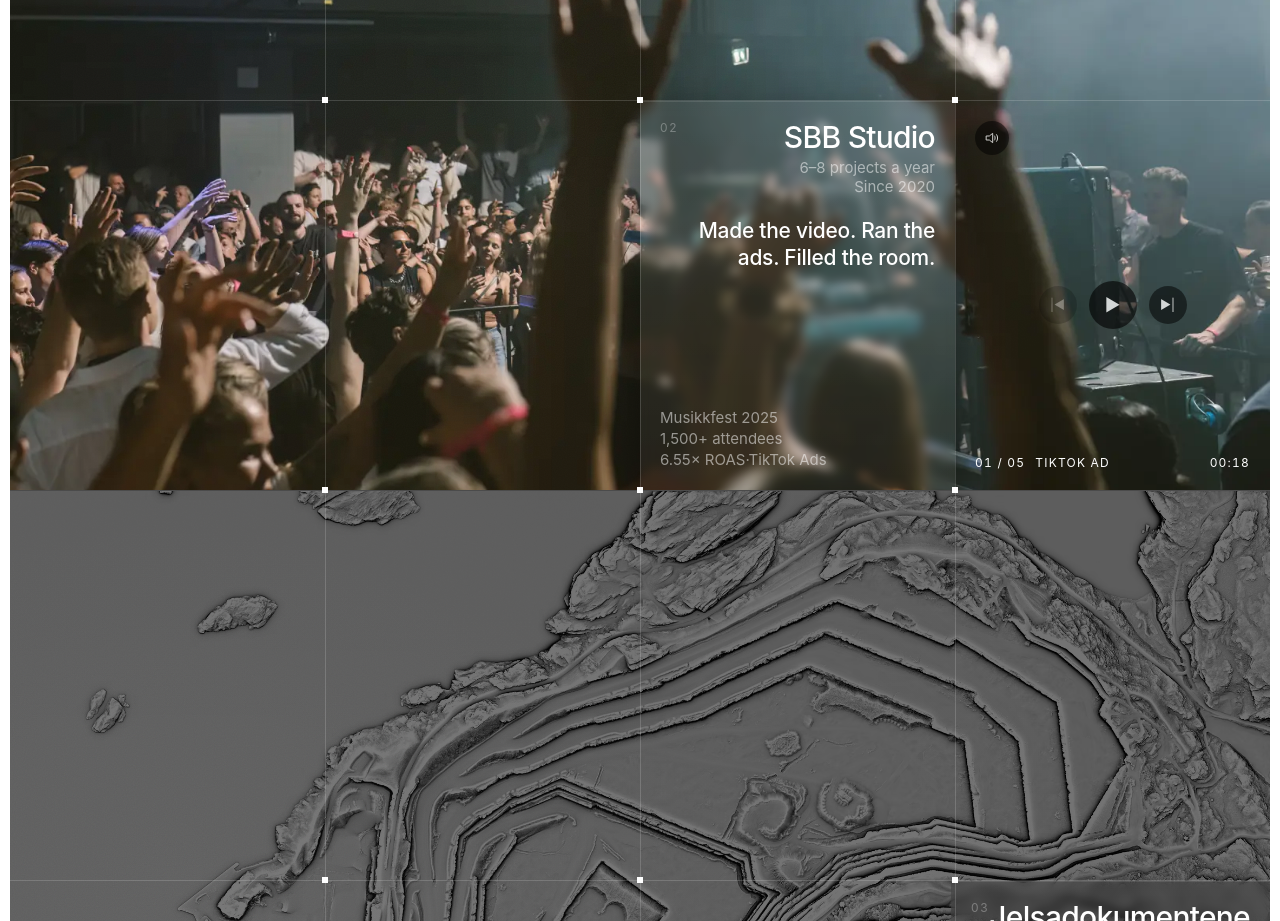
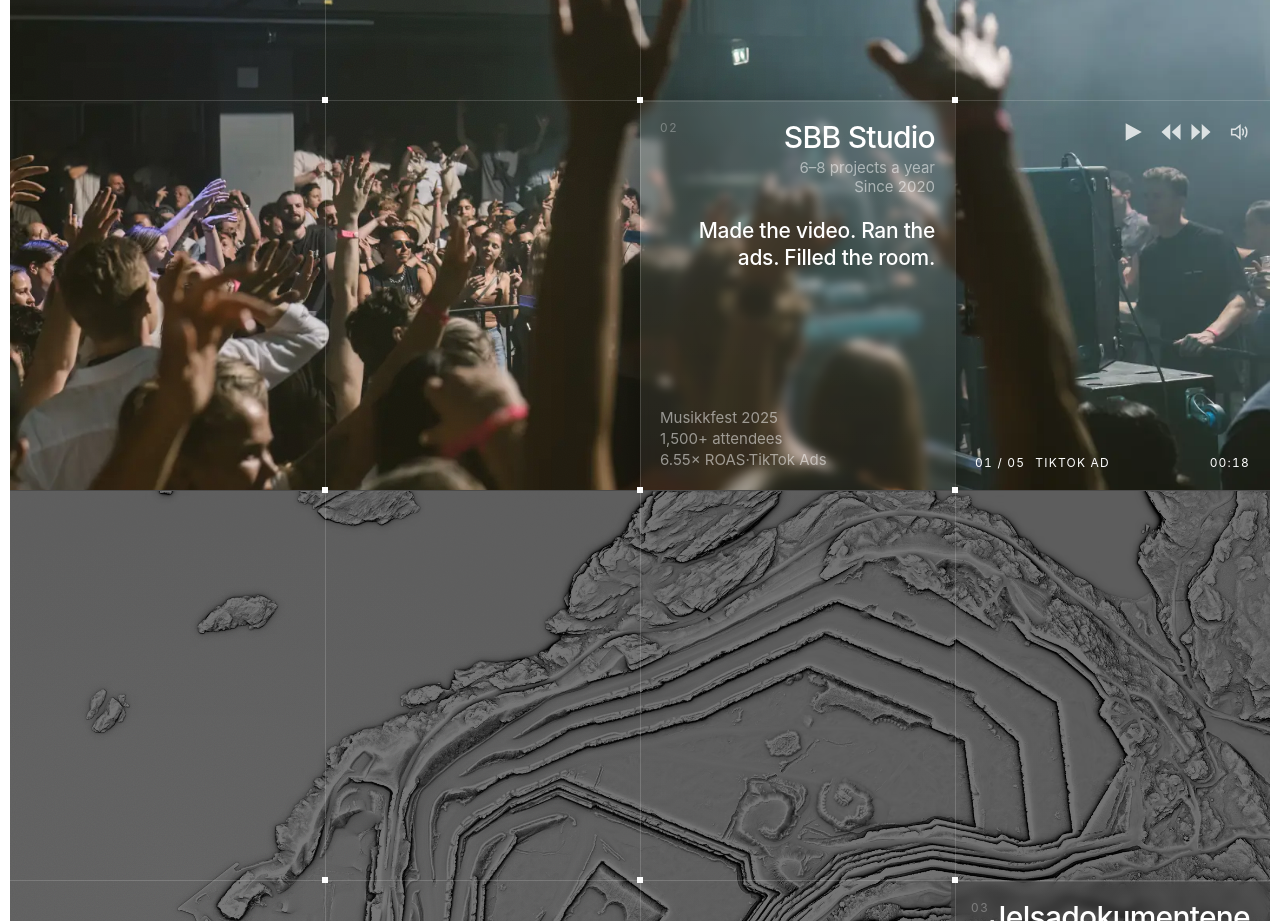
Before and after one commit to sbbstudio/Portefolio, a plain HTML site: page grid-video.html in a window 1280 px wide. Shown: the part 2640-3561 px from the top of the page. Drawn offline with Linux system fonts and the light colour scheme.

Commit message:
feat: publish compact SBB media controls

```diff
--- a/grid-video.html
+++ b/grid-video.html
@@ -765,7 +765,7 @@ body.ready .rl { opacity: 1; transform: none; }
 }
 .card--sbb .card__box { z-index: 3; }
 
-/* Filmvelger i rute 8: ikonbasert lyd, transport i sentrum
+/* Filmvelger i rute 8: ikonbasert lyd, transport øverst til høyre
    og filmnummer/tittel/lengde på nederste tekstbaseline.      */
 .sbb__controls {
   grid-column: 4 / 5;
@@ -786,14 +786,14 @@ body.ready .rl { opacity: 1; transform: none; }
   border: 0;
   margin: 0;
   padding: 0;
-  background: rgba(0, 0, 0, .66);
+  background: transparent;
   color: var(--ink);
   font: inherit;
   font-size: var(--t-fine);
   line-height: 1;
   cursor: pointer;
   opacity: .78;
-  transition: opacity .25s var(--ez), background-color .25s var(--ez);
+  transition: opacity .25s var(--ez), transform .25s var(--ez);
   pointer-events: auto;
 }
 .sbb__control:hover,
@@ -801,19 +801,11 @@ body.ready .rl { opacity: 1; transform: none; }
 .sbb__control:focus-visible {
   outline: 2px solid var(--ink);
   outline-offset: 3px;
-  background: rgba(0, 0, 0, .88);
 }
 .sbb__control:disabled { cursor: default; opacity: .28; }
 
 .sbb__sound {
-  grid-column: 1 / 2;
-  grid-row: 1 / 2;
-  align-self: start;
-  justify-self: start;
-  width: 34px;
-  height: 34px;
   padding: 0;
-  border-radius: 50%;
   display: grid;
   place-items: center;
 }
@@ -832,28 +824,43 @@ body.ready .rl { opacity: 1; transform: none; }
 .sbb__sound:disabled .sbb__sound-slash { display: block; }
 .sbb__transport {
   grid-column: 1 / -1;
-  grid-row: 2 / 3;
-  align-self: center;
-  justify-self: center;
+  grid-row: 1 / 2;
+  align-self: start;
+  justify-self: end;
   display: flex;
   align-items: center;
-  gap: 12px;
+  gap: 8px;
   pointer-events: auto;
 }
 .sbb__transport .sbb__control {
-  width: 38px;
-  height: 38px;
-  border-radius: 50%;
+  width: 22px;
+  height: 22px;
   display: grid;
   place-items: center;
   letter-spacing: 0;
 }
+.sbb__transport .sbb__control:hover { transform: scale(1.06); }
+.sbb__transport svg {
+  width: 100%;
+  height: 100%;
+  display: block;
+  fill: currentColor;
+}
 .sbb__transport .sbb__control--play {
-  width: 48px;
-  height: 48px;
-  font-size: 17px;
-  background: rgba(0, 0, 0, .78);
-}
+  width: 22px;
+  height: 22px;
+}
+.sbb__control--play + .sbb__control,
+.sbb__transport [data-sbb-forward] + .sbb__sound { margin-left: 8px; }
+.sbb__transport .sbb__sound svg {
+  width: 100%;
+  height: 100%;
+  fill: none;
+  stroke-width: 1.7;
+}
+.sbb__control--play .sbb__icon--pause { display: none; }
+.sbb__control--play.is-playing .sbb__icon--play { display: none; }
+.sbb__control--play.is-playing .sbb__icon--pause { display: block; }
 .sbb__meta {
   grid-column: 1 / -1;
   grid-row: 3 / 4;
@@ -1755,6 +1762,25 @@ body.ready .rl { opacity: 1; transform: none; }
           <img src="assets/opt/sbb-musikkfest-cover.webp?v=2" alt="Publikum og DJ under Musikkfest 2024" loading="lazy" decoding="async" width="1600" height="1202" />
         </div>
         <div class="sbb__controls" role="group" aria-label="SBB film selector">
+          <div class="sbb__transport">
+            <button class="sbb__control sbb__control--play" type="button" data-sbb-play aria-controls="sbb-tiktok-ad sbb-done sbb-kalk23 sbb-fight-club sbb-story-3-musikkfest" aria-label="Play selected video">
+              <svg class="sbb__icon--play" viewBox="0 0 30 30" aria-hidden="true" focusable="false">
+                <path d="M5 3 27 15 5 27z"></path>
+              </svg>
+              <svg class="sbb__icon--pause" viewBox="0 0 30 30" aria-hidden="true" focusable="false">
+                <path d="M6 3h7v24H6zM17 3h7v24h-7z"></path>
+              </svg>
+            </button>
+            <button class="sbb__control" type="button" data-sbb-back aria-controls="sbb-tiktok-ad sbb-done sbb-kalk23 sbb-fight-club sbb-story-3-musikkfest" aria-label="Previous video">
+              <svg viewBox="0 0 30 30" aria-hidden="true" focusable="false">
+                <path d="M14 4 2 15l12 11zM28 4 16 15l12 11z"></path>
+              </svg>
+            </button>
+            <button class="sbb__control" type="button" data-sbb-forward aria-controls="sbb-tiktok-ad sbb-done sbb-kalk23 sbb-fight-club sbb-story-3-musikkfest" aria-label="Next video">
+              <svg viewBox="0 0 30 30" aria-hidden="true" focusable="false">
+                <path d="m2 4 12 11L2 26zM16 4l12 11-12 11z"></path>
+              </svg>
+            </button>
             <button class="sbb__control sbb__sound" type="button" data-sbb-sound aria-controls="sbb-tiktok-ad sbb-done sbb-kalk23 sbb-fight-club sbb-story-3-musikkfest" aria-label="Turn sound off" aria-pressed="true">
               <svg viewBox="0 0 24 24" aria-hidden="true" focusable="false">
                 <path d="M4 9h4l5-4v14l-5-4H4z"></path>
@@ -1762,10 +1788,6 @@ body.ready .rl { opacity: 1; transform: none; }
                 <path class="sbb__sound-slash" d="M3 3l18 18"></path>
               </svg>
             </button>
-          <div class="sbb__transport">
-            <button class="sbb__control" type="button" data-sbb-back aria-controls="sbb-tiktok-ad sbb-done sbb-kalk23 sbb-fight-club sbb-story-3-musikkfest" aria-label="Previous video" disabled>&#124;&#9664;</button>
-            <button class="sbb__control sbb__control--play" type="button" data-sbb-play aria-controls="sbb-tiktok-ad sbb-done sbb-kalk23 sbb-fight-club sbb-story-3-musikkfest" aria-label="Play selected video">&#9654;</button>
-            <button class="sbb__control" type="button" data-sbb-forward aria-controls="sbb-tiktok-ad sbb-done sbb-kalk23 sbb-fight-club sbb-story-3-musikkfest" aria-label="Next video">&#9654;&#124;</button>
           </div>
           <div class="sbb__meta" aria-live="polite">
             <span data-sbb-count>01 / 05</span>
@@ -2192,7 +2214,8 @@ body.ready .rl { opacity: 1; transform: none; }
     var syncSbbControls = function () {
       var activeVideo = sbbVideos[sbbActiveIndex];
 
-      sbbPlay.textContent = activeVideo.paused ? '▶' : 'Ⅱ';
+      sbbPlay.classList.toggle('is-playing', !activeVideo.paused);
+      sbbPlay.setAttribute('aria-pressed', activeVideo.paused ? 'false' : 'true');
       sbbPlay.setAttribute('aria-label', (activeVideo.paused ? 'Play' : 'Pause') + ' video ' + (sbbActiveIndex + 1));
       var hasSound = sbbHasSound[sbbActiveIndex];
       sbbSound.disabled = !hasSound;
@@ -2200,8 +2223,6 @@ body.ready .rl { opacity: 1; transform: none; }
         ? (sbbSoundOn ? 'Turn sound off' : 'Turn sound on')
         : 'Selected video has no sound');
       sbbSound.setAttribute('aria-pressed', hasSound && sbbSoundOn ? 'true' : 'false');
-      sbbBack.disabled = sbbActiveIndex === 0;
-      sbbForward.disabled = sbbActiveIndex === sbbVideos.length - 1;
       sbbCount.textContent = '0' + (sbbActiveIndex + 1) + ' / 0' + sbbVideos.length;
       sbbTitle.textContent = sbbTitles[sbbActiveIndex];
       syncSbbDuration();
@@ -2290,10 +2311,10 @@ body.ready .rl { opacity: 1; transform: none; }
       syncSbbControls();
     });
     sbbBack.addEventListener('click', function () {
-      selectSbbVideo(sbbActiveIndex - 1);
+      selectSbbVideo((sbbActiveIndex - 1 + sbbVideos.length) % sbbVideos.length);
     });
     sbbForward.addEventListener('click', function () {
-      selectSbbVideo(sbbActiveIndex + 1);
+      selectSbbVideo((sbbActiveIndex + 1) % sbbVideos.length);
     });
     sbbSound.addEventListener('click', function () {
       var activeVideo = sbbVideos[sbbActiveIndex];
```
Lines whose indentation alone changed are shown as unchanged.
